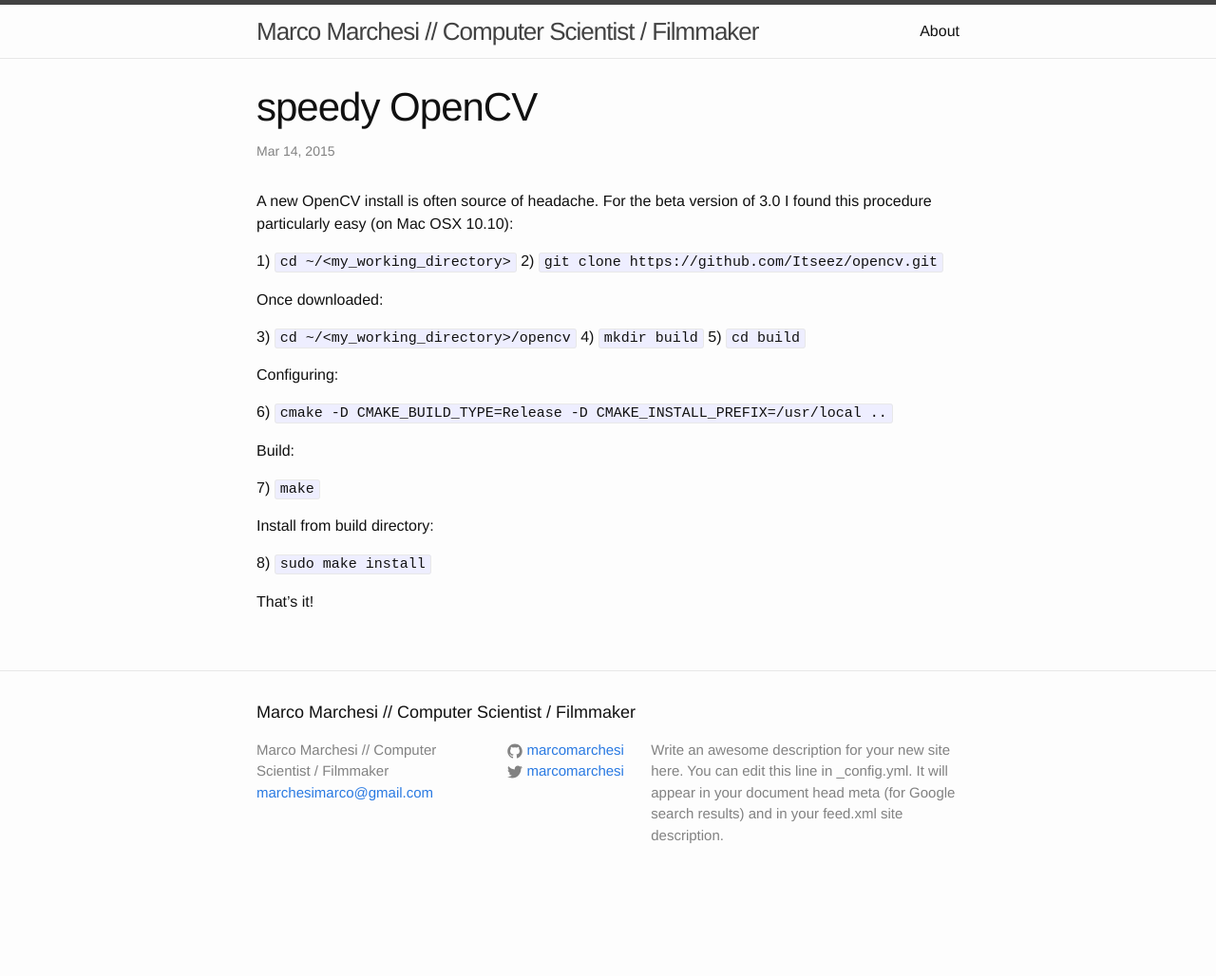
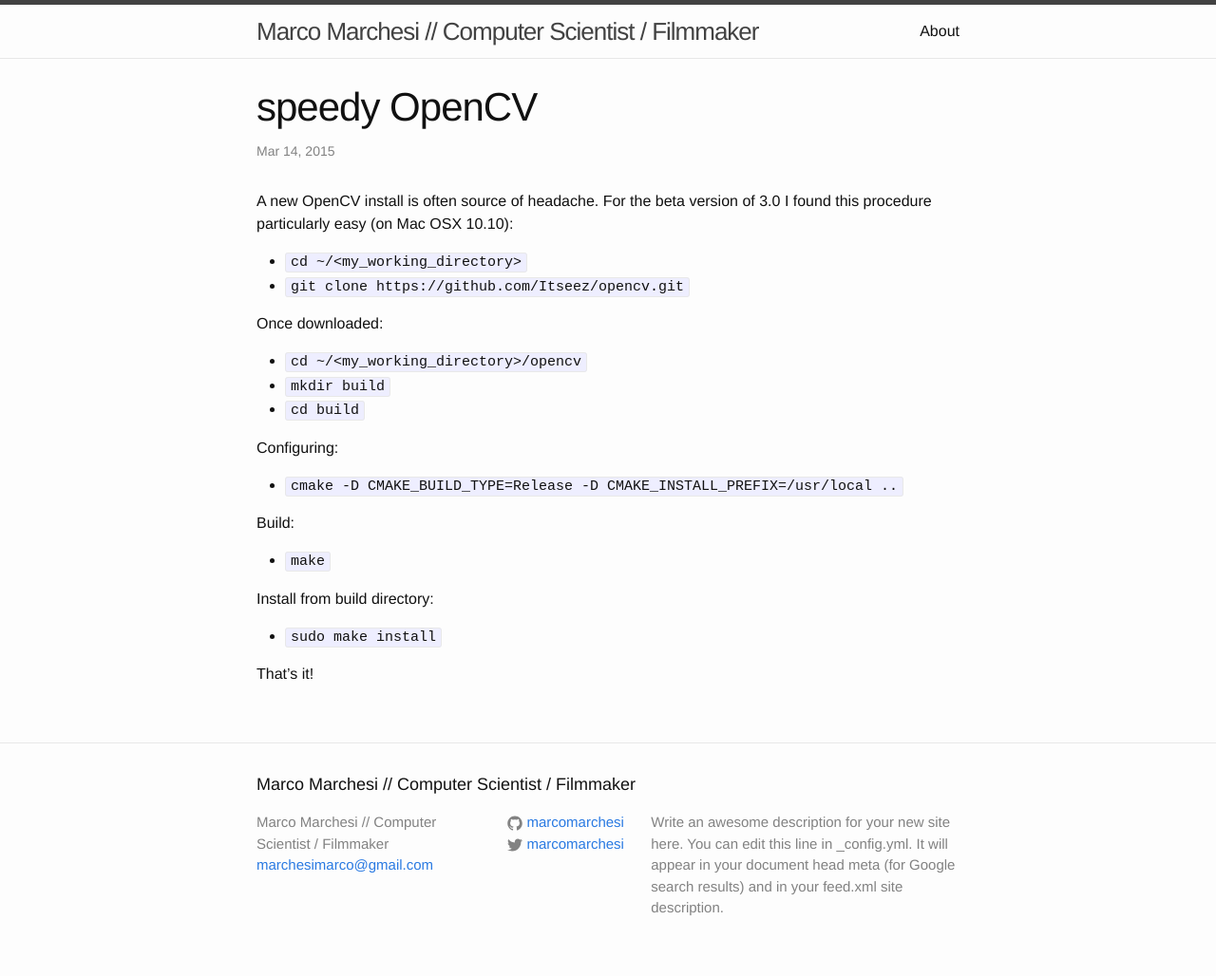
Before and after one commit to marcomarchesi/marcomarchesi.github.io, a Jekyll site: the page built from _posts/2015-03-14-speedy-opencv.md, in a window 1280 px wide. Shown: the whole page at 95% size. Built offline with Jekyll 4.4.1, drawn with Linux system fonts in a browser that asks for light colours; before the commit the page ends 951 px from its top, so only the background shows below that.

Commit message:
speedy opencv

```diff
--- a/_posts/2015-03-14-speedy-opencv.md
+++ b/_posts/2015-03-14-speedy-opencv.md
@@ -9,25 +9,25 @@ published: True
 
 A new OpenCV install is often source of headache. For the beta version of 3.0 I found this procedure particularly easy (on Mac OSX 10.10):
 
- 1) `cd ~/<my_working_directory>`
- 2) `git clone https://github.com/Itseez/opencv.git`
+ - `cd ~/<my_working_directory>`
+ - `git clone https://github.com/Itseez/opencv.git`
 
  Once downloaded:
 
- 3) `cd ~/<my_working_directory>/opencv`
- 4) `mkdir build`
- 5) `cd build`
+ - `cd ~/<my_working_directory>/opencv`
+ - `mkdir build`
+ - `cd build`
 
  Configuring:
 
- 6) `cmake -D CMAKE_BUILD_TYPE=Release -D CMAKE_INSTALL_PREFIX=/usr/local ..`
+ - `cmake -D CMAKE_BUILD_TYPE=Release -D CMAKE_INSTALL_PREFIX=/usr/local ..`
 
  Build:
 
- 7) `make`
+ - `make`
 
  Install from build directory:
 
- 8) `sudo make install`
+ - `sudo make install`
 
  That's it!
```
